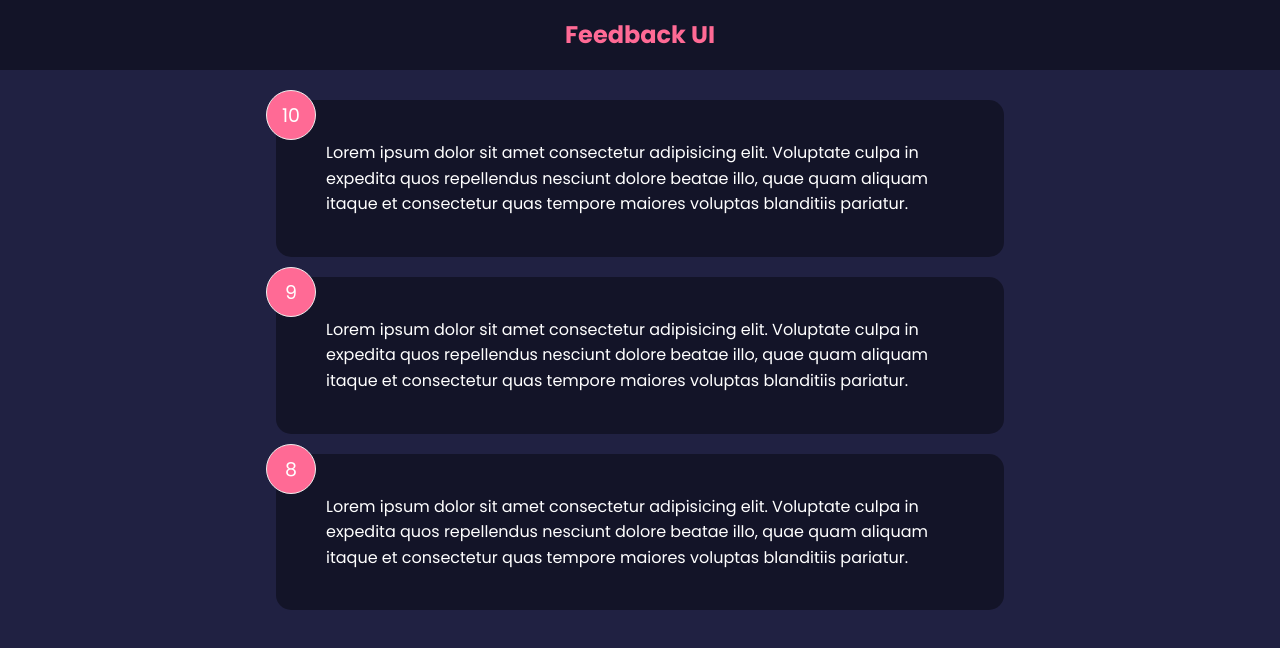
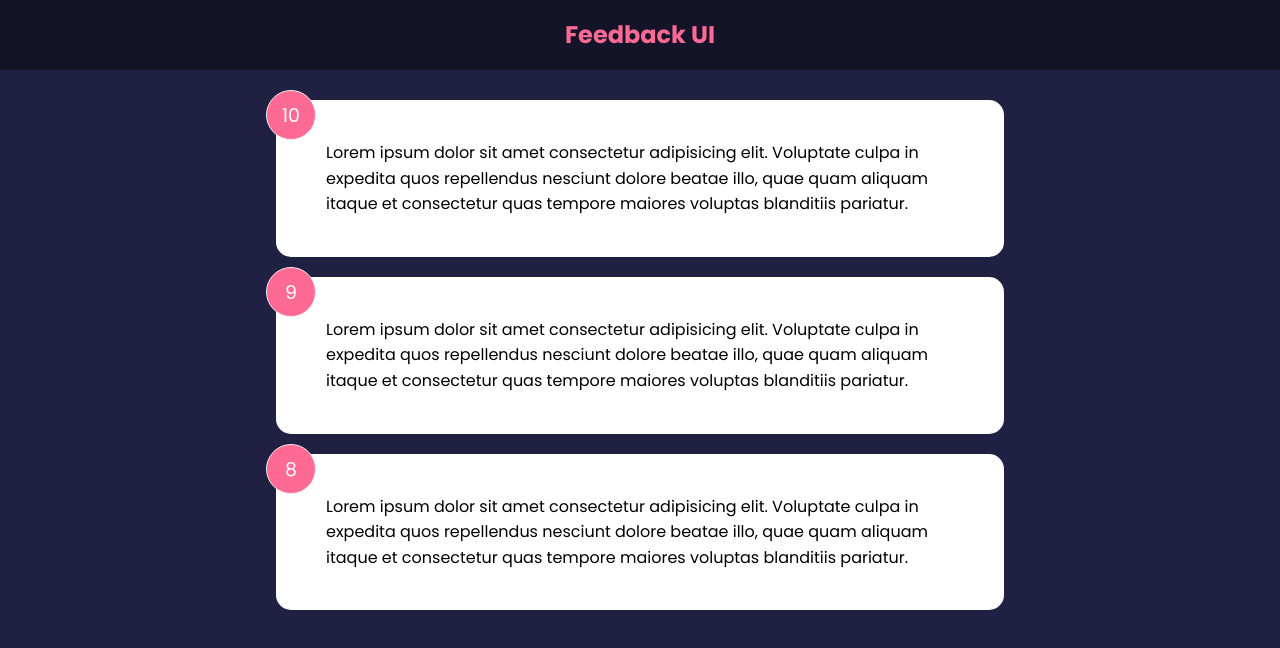
Before and after one commit to MohsenKhezri92/feedback-app-Contex, a React (Create React App) app: page / in a window 1280 px wide. Shown: the top 648 px of the page. Built offline with nearby package versions, Linux system fonts and the light colour scheme.

Commit message:
add defaultProps and PropTyes

```diff
--- a/src/components/FeedbackItem.jsx
+++ b/src/components/FeedbackItem.jsx
@@ -1,10 +1,11 @@
 import React from 'react'
+import PropTypes from 'prop-types'
 import Card from './shared/Card'
 
 function FeedbackItem({item}) {
 
   return (
-    <Card reverse={true}>
+    <Card >
         <div className='num-display'> {item.rating} </div>
         <div className='text-display'> {item.text} </div>
 
@@ -12,4 +13,8 @@
   )
 }
 
+FeedbackItem.PropType = {
+  item: PropTypes.object.isRequired,
+}
+
 export default FeedbackItem
--- a/src/components/FeedbackList.jsx
+++ b/src/components/FeedbackList.jsx
@@ -1,4 +1,5 @@
 import React from 'react'
+import PropTypes from 'prop-types'
 import FeedbackItem from './FeedbackItem'
 
 function FeedbackList({feedback}) {
@@ -15,4 +16,12 @@
   )
 }
 
+FeedbackList.PropType = {
+  feedback: PropTypes.arrayOf({
+    id: PropTypes.number.isRequired,
+    text: PropTypes.string.isRequired,
+    rating: PropTypes.number.isRequired,
+  })
+}
+
 export default FeedbackList
--- a/src/components/shared/Card.jsx
+++ b/src/components/shared/Card.jsx
@@ -1,4 +1,6 @@
 import React from 'react';
+import PropTypes from 'prop-types'
+
 
 function Card({ children, reverse }) {
     //   return (
@@ -17,4 +19,13 @@
     );
 }
 
+Card.defaultProps = {
+    reverse: false,
+}
+
+Card.PropType = {
+    children: PropTypes.node.isRequired,
+    reverse: PropTypes.bool,
+}
+
 export default Card;
```
